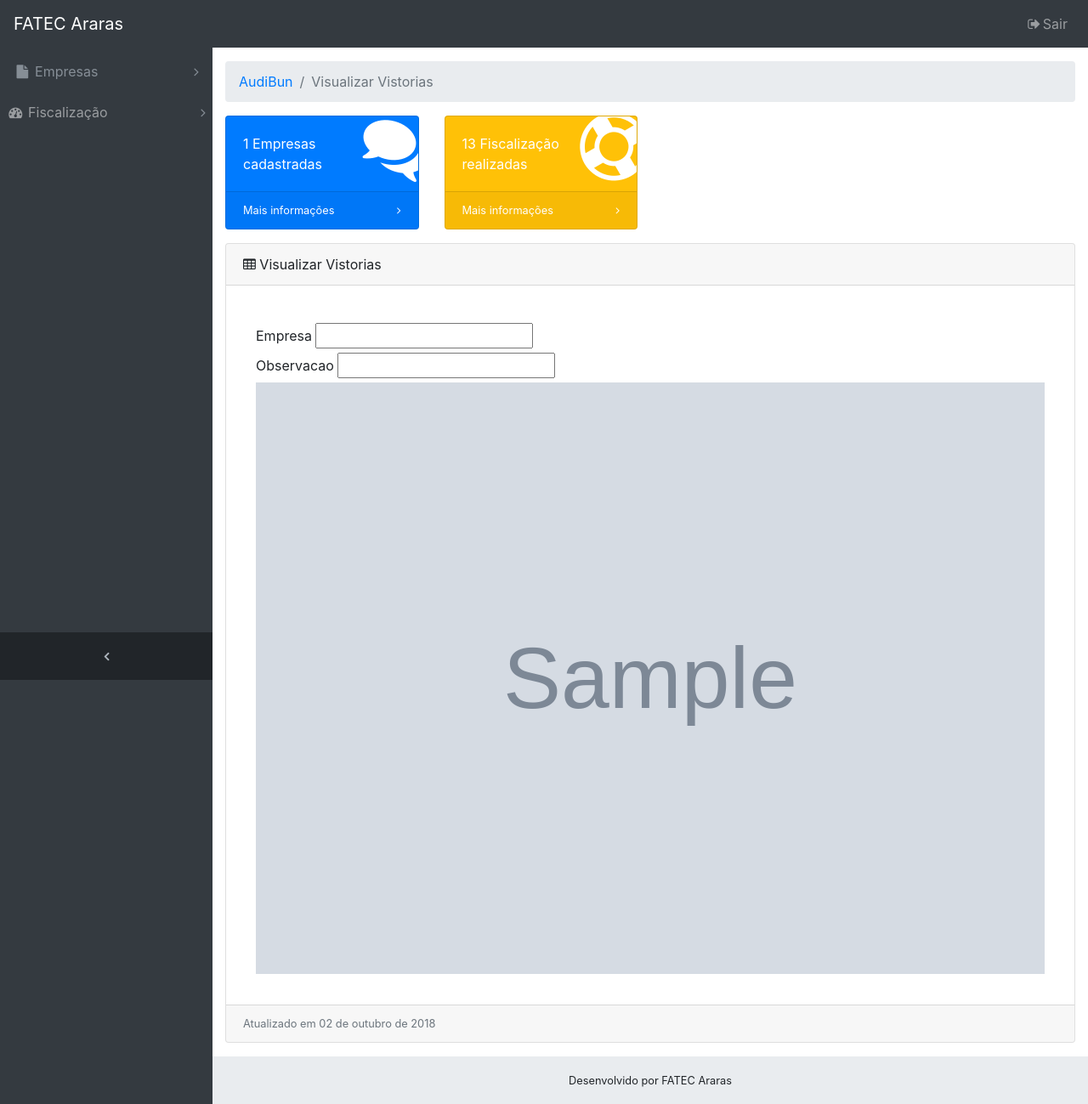
After one commit to orlandosaraivajr/AudiBUN, a Django app: template AudiBUN/vistorias/templates/vistorias_visualizar.html in a window 1280 px wide. The commit adds this page. Shown: the whole page at 85% size. Run offline with Django 3.2, Linux system fonts and the light colour scheme; the template is opened without the code that fills it: most values are stand-ins (such as "Sample title", 1, 10 or a date in 2020); grey boxes marked "Sample" are stand-in pictures; form fields are guessed from the names that the template uses; some libraries are stand-ins or nearby versions.

Commit message:
Funcionalidade Listar vistoria individual

```diff
--- a/AudiBUN/vistorias/templates/vistorias_listar_todas.html
+++ b/AudiBUN/vistorias/templates/vistorias_listar_todas.html
@@ -9,7 +9,7 @@
         <li class="breadcrumb-item">
           <a href="#">AudiBun</a>
         </li>
-        <li class="breadcrumb-item active">Principal</li>
+        <li class="breadcrumb-item active">Cadastro de Vistorias</li>
       </ol>
 
 {% include "menu.html" %}
--- /dev/null
+++ b/AudiBUN/vistorias/templates/vistorias_visualizar.html
@@ -0,0 +1,48 @@
+{% extends "base.html" %}
+{% load staticfiles %}
+{% load static %}
+{% block content %}
+  <div class="content-wrapper">
+    <div class="container-fluid">
+      <!-- Breadcrumbs-->
+      <ol class="breadcrumb">
+        <li class="breadcrumb-item">
+          <a href="/">AudiBun</a>
+        </li>
+        <li class="breadcrumb-item active">Visualizar Vistorias</li>
+      </ol>
+
+{% include "menu.html" %}
+
+      <!-- Example DataTables Card-->
+      <div class="card mb-3">
+        <div class="card-header">
+          <i class="fa fa-table"></i> Visualizar Vistorias</div>
+        <div class="card-body">
+                <div class="form-group">
+
+                    <div class="container">
+
+                        <br>
+                            <label for="{{ form.empresa.id_for_label }}">{{ form.empresa.label }}</label>
+                                {{ form.empresa }}
+                        <br>
+                            <label for="{{ form.observacao.id_for_label }}">{{ form.observacao.label }}</label>
+                            {{ form.observacao}}
+                        <br>
+                        <style>
+                        img {
+                            width: 100%;
+                            height: auto;
+                        }
+                        </style>
+                        <img src='{{ vistoria.imagem.url }}' alt='{{ obj.empresa }}'>
+                    </div>
+                </div>
+        </div>
+        {% include "mensagem_rodape.html" %}
+      </div>
+    </div>
+    <!-- /.container-fluid-->
+    <!-- /.content-wrapper-->
+{% endblock %}
```
Also changed, not shown: AudiBUN/vistorias/form.py (+10 -0 lines), AudiBUN/vistorias/tests/test_form.py (+14 -0 lines), AudiBUN/vistorias/tests/test_model.py (+0 -1 lines), AudiBUN/vistorias/tests/test_view_listar.py (added, +69 -0 lines), AudiBUN/vistorias/tests/test_view_listar_todas.py (added, +22 -0 lines), AudiBUN/vistorias/views.py (+10 -2 lines).
